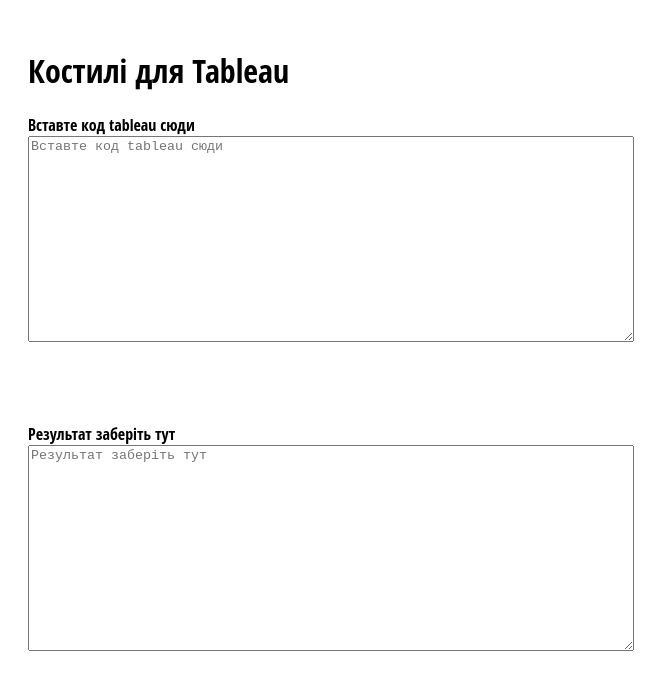
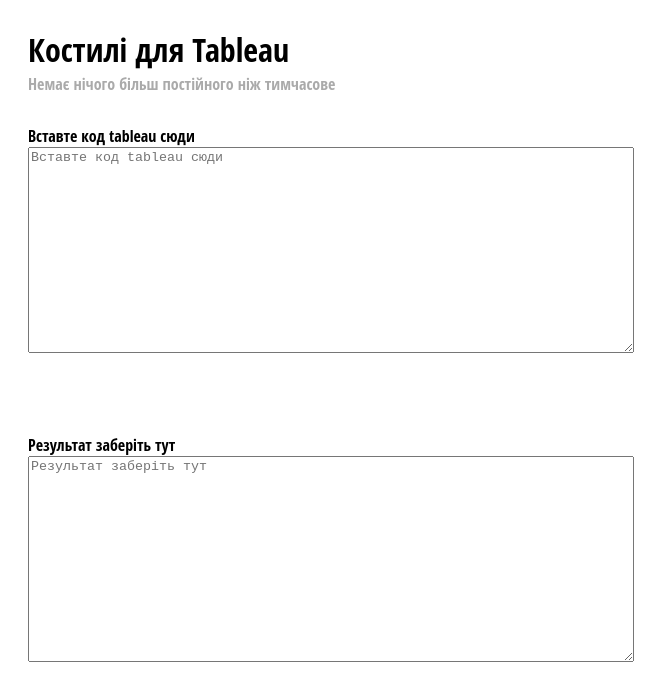
Before and after one commit to texty/tableau_hack, a plain HTML site: page index.html in a window 1280 px wide. Shown: the whole page, without its empty margins (0-669 px from the left). Drawn offline with Linux system fonts and the light colour scheme.

Commit message:
quote added

```diff
--- a/index.html
+++ b/index.html
@@ -8,7 +8,7 @@
 <body>
 
 <h1>Костилі для Tableau</h1>
-
+<p class="quote">Немає нічого більш постійного ніж тимчасове</p>
 <p>
     Вставте код tableau сюди
     <br>
--- a/main.css
+++ b/main.css
@@ -7,3 +7,13 @@
     width: 600px;
     height: 200px;
 }
+
+p.quote {
+    margin-top:2px;
+    margin-bottom: 30px;
+    color: #aaaaaa;
+}
+
+h1 {
+    margin: 0;
+}
```
